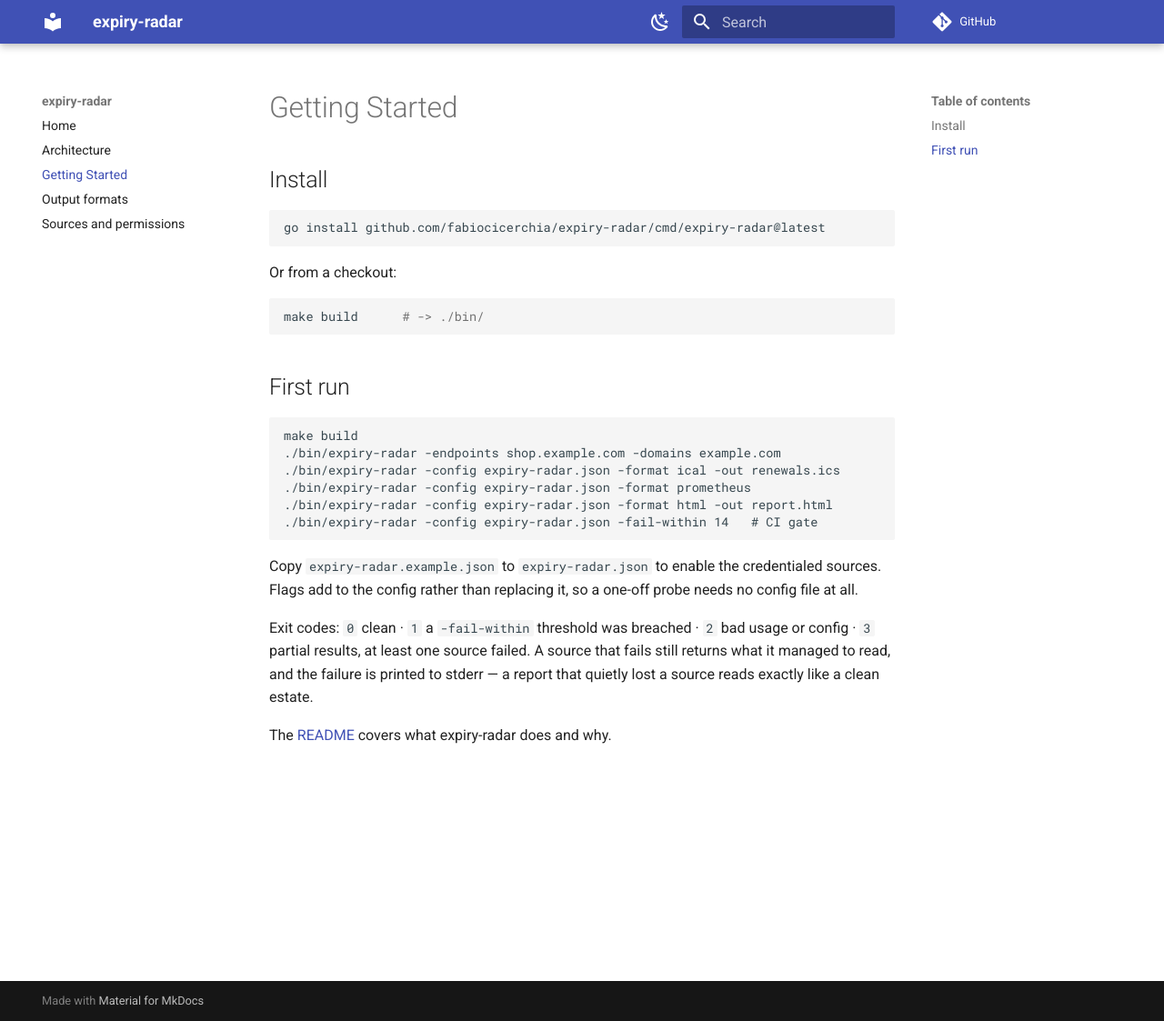
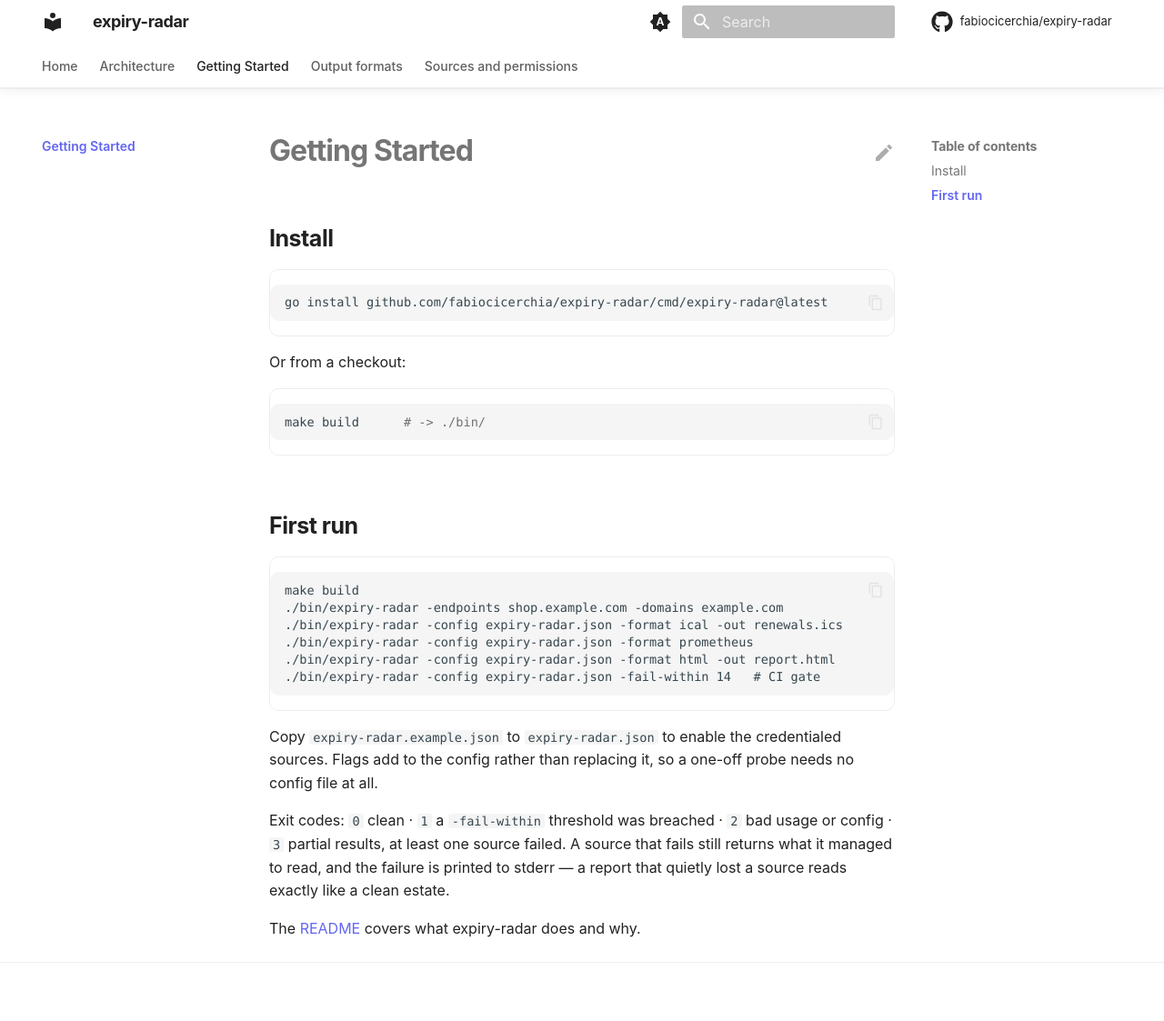
Before and after one commit to fabiocicerchia/expiry-radar, an MkDocs documentation site: the page built from docs/getting-started.md, in a window 1280 px wide and 1123 px high. Shown: the whole window at 91% size. Built offline with MkDocs 1.6.1 and Material for MkDocs 9.7.7, drawn with Linux system fonts in a browser that asks for light colours; comment, search, counter and statistics services are not loaded.

Commit message:
feat(docs): build the docs site in Actions and drop Read the Docs
This repo's mkdocs.yml has never been rendered: Pages serves main/docs as
a folder, so the site is docs/index.html plus raw markdown, and the doc
pages come back as text/markdown rather than a rendered site.

docs.yml builds it with `mkdocs build --strict` on the pinned toolchain and
deploys the artifact to Pages. The splash is copied to the artifact root,
where the repo homepage and README badges already point, and the rendered
site publishes under /docs/ — so no existing URL breaks.

mkdocs.yml takes the shared Material template but keeps this repo's own nav.
docs/requirements.txt pins the toolchain, git-revision-date-localized
included: the config loads it and the strict build aborts without it.
check-yaml skips mkdocs.yml, whose Material tags safe_load cannot parse.

The strict build also found links the raw-markdown site was hiding:
../README.md was never a valid relative target (the README is not inside
docs/), and several links pointed at files outside the docs tree. Fixed
in: docs/getting-started.md.

Co-Authored-By: Claude Opus 5 (1M context) <noreply@anthropic.com>
Claude-Session: https://claude.ai/code/session_01F5By8zzZMak7tqZGraixSJ

```diff
--- a/.pre-commit-config.yaml
+++ b/.pre-commit-config.yaml
@@ -22,7 +22,7 @@ repos:
         # templates rather than YAML — the parser cannot read either as-is. The
         # exclude is path-relative so it catches chart/ and charts/<name>/ alike.
         args: [--allow-multiple-documents]
-        exclude: (^|/)templates/
+        exclude: (^|/)templates/|^mkdocs\.yml$
       - id: check-json
       - id: check-toml
       # Python only (types: [python]) — a no-op in a repo with no .py files, so
--- a/docs/getting-started.md
+++ b/docs/getting-started.md
@@ -32,4 +32,4 @@ usage or config · `3` partial results, at least one source failed. A source tha
 fails still returns what it managed to read, and the failure is printed to
 stderr — a report that quietly lost a source reads exactly like a clean estate.
 
-The [README](../README.md) covers what expiry-radar does and why.
+The [README](README.md) covers what expiry-radar does and why.
--- /dev/null
+++ b/docs/stylesheets/extra.css
@@ -0,0 +1,227 @@
+/*
+ * PROJECT_NAME — premium documentation theme for MkDocs Material.
+ * System typography, gradient accents, soft depth, icon-driven feature cards.
+ * Nothing here loads over the network: no CDN, no web font, no analytics.
+ *
+ * ── The one thing you change ──────────────────────────────────────────────
+ * The accent below. Pick the colour of the cluster the project belongs to so
+ * the docs, the landing page (docs/index.html) and the GitHub description read
+ * as one family — don't pick from taste. Set --accent and --accent-2 to match
+ * the pair you used in docs/index.html:
+ *
+ *   platform / Kubernetes    #38bdf8  #3b82f6   (blue)
+ *   security / supply chain  #fb923c  #ef4444   (orange-red)
+ *   CLI utilities            #22d3ee  #6366f1   (cyan-indigo)   ← default
+ *   GreenOps                 #34d399  #059669   (green)
+ */
+
+:root {
+  /* Keep --accent / --accent-2 identical to docs/index.html so the splash and
+     the docs site never drift. Roles below map them for legibility: indigo
+     carries chrome/links (contrast on white), cyan is the interactive accent;
+     the hero and buttons blend both. */
+  --accent: #22d3ee;
+  --accent-2: #6366f1;
+
+  --md-primary-fg-color: var(--accent-2);
+  --md-primary-fg-color--light: var(--accent-2);
+  --md-primary-fg-color--dark: var(--accent-2);
+  --md-accent-fg-color: var(--accent);
+
+  /* System stack — matches docs/index.html and needs no download. */
+  --md-text-font-family: -apple-system, BlinkMacSystemFont, "Segoe UI", Roboto,
+    Helvetica, Arial, sans-serif;
+  --md-code-font-family: ui-monospace, SFMono-Regular, "SF Mono", Menlo, Monaco,
+    Consolas, "Liberation Mono", monospace;
+}
+
+/* Keep the header/links legible on the custom primary in both schemes. */
+[data-md-color-primary="custom"] {
+  --md-primary-bg-color: #ffffff;
+  --md-typeset-a-color: var(--accent-2); /* indigo — readable on white */
+}
+[data-md-color-scheme="slate"] {
+  --md-typeset-a-color: var(--accent); /* cyan — readable on the dark ground */
+  --md-default-bg-color: #0b0f1a;
+  --md-default-bg-color--light: #0d1220;
+}
+[data-md-color-scheme="slate"] .md-header,
+[data-md-color-scheme="slate"] .md-tabs {
+  background-color: #0b0f1a;
+}
+
+/* === Header: translucent, blurred, hairline divider ====================== */
+
+.md-header {
+  background-color: var(--md-default-bg-color);
+  color: var(--md-default-fg-color);
+  box-shadow: none;
+  border-bottom: 1px solid var(--md-default-fg-color--lightest);
+  backdrop-filter: saturate(180%) blur(20px);
+  -webkit-backdrop-filter: saturate(180%) blur(20px);
+}
+.md-header[data-md-state="shadow"],
+.md-header--shadow {
+  box-shadow: 0 2px 12px rgba(0, 0, 0, 0.06);
+}
+.md-header__title {
+  font-weight: 700;
+  letter-spacing: -0.02em;
+}
+.md-tabs {
+  background-color: var(--md-default-bg-color);
+  color: var(--md-default-fg-color);
+  border-bottom: 1px solid var(--md-default-fg-color--lightest);
+}
+.md-tabs__link {
+  opacity: 0.72;
+  font-weight: 500;
+}
+.md-tabs__link:hover,
+.md-tabs__link--active {
+  opacity: 1;
+}
+
+/* === Typography ========================================================== */
+
+.md-typeset {
+  font-feature-settings: "kern", "liga";
+}
+.md-typeset h1 {
+  font-weight: 700;
+  letter-spacing: -0.03em;
+  line-height: 1.15;
+}
+.md-typeset h2 {
+  font-weight: 650;
+  letter-spacing: -0.02em;
+  margin-top: 2.4em;
+}
+.md-typeset h3 {
+  font-weight: 600;
+  letter-spacing: -0.01em;
+}
+
+/* Rounded, bordered code blocks — softer than the default flush edges. */
+.md-typeset pre > code,
+.md-typeset .highlight > pre {
+  border-radius: 10px;
+}
+.md-typeset .highlight {
+  border-radius: 10px;
+  border: 1px solid var(--md-default-fg-color--lightest);
+}
+
+/* Tables read as cards and scroll on narrow screens instead of clipping. */
+.md-typeset table:not([class]) {
+  border-radius: 10px;
+  border: 1px solid var(--md-default-fg-color--lightest);
+  overflow: hidden;
+  font-size: 0.78rem;
+}
+.md-typeset table:not([class]) th {
+  font-weight: 600;
+  text-transform: uppercase;
+  letter-spacing: 0.04em;
+  font-size: 0.68rem;
+}
+
+/* === Buttons ============================================================= */
+
+.md-typeset .md-button {
+  border-radius: 980px;
+  font-weight: 600;
+  padding: 0.5em 1.4em;
+  transition: transform 0.25s cubic-bezier(0.25, 0.1, 0.25, 1),
+    box-shadow 0.25s ease;
+}
+.md-typeset .md-button--primary {
+  background: linear-gradient(135deg, var(--accent), var(--accent-2));
+  border: none;
+  color: #fff;
+}
+.md-typeset .md-button:hover {
+  transform: translateY(-1px) scale(1.02);
+  box-shadow: 0 6px 24px rgba(99, 102, 241, 0.3);
+}
+
+/* === Home hero =========================================================== */
+/* Rendered from a <div class="hero"> block in docs/README.md. */
+
+.md-typeset .hero {
+  text-align: center;
+  padding: 3.5rem 1rem 1rem;
+}
+.md-typeset .hero h1 {
+  font-size: 3rem;
+  margin: 0 0 0.4rem;
+  background: linear-gradient(135deg, var(--accent), var(--accent-2));
+  -webkit-background-clip: text;
+  background-clip: text;
+  -webkit-text-fill-color: transparent;
+  color: transparent;
+}
+.md-typeset .hero .hero-tagline {
+  font-size: 1.3rem;
+  font-weight: 500;
+  color: var(--md-default-fg-color--light);
+  max-width: 42rem;
+  margin: 0 auto 1.6rem;
+  line-height: 1.4;
+}
+.md-typeset .hero .md-button + .md-button {
+  margin-left: 0.5rem;
+}
+
+/* === Feature cards ======================================================= */
+/* Material's `<div class="grid cards">` list syntax, given depth + hover. */
+
+.md-typeset .grid.cards > ul > li,
+.md-typeset .grid > .card {
+  border-radius: 16px;
+  border: 1px solid var(--md-default-fg-color--lightest);
+  padding: 1.4rem;
+  transition: transform 0.3s cubic-bezier(0.25, 0.1, 0.25, 1),
+    box-shadow 0.3s ease, border-color 0.3s ease;
+}
+.md-typeset .grid.cards > ul > li:hover,
+.md-typeset .grid > .card:hover {
+  transform: translateY(-3px);
+  border-color: color-mix(in srgb, var(--accent) 40%, transparent);
+  box-shadow: 0 10px 34px rgba(0, 0, 0, 0.08);
+}
+[data-md-color-scheme="slate"] .md-typeset .grid.cards > ul > li:hover {
+  box-shadow: 0 10px 34px rgba(0, 0, 0, 0.5);
+}
+.md-typeset .grid.cards > ul > li > hr {
+  margin: 0.8rem 0;
+}
+.md-typeset .grid.cards .twemoji,
+.md-typeset .grid.cards svg {
+  color: var(--accent);
+}
+
+/* === Sidebar / nav ======================================================= */
+
+.md-nav__title {
+  font-weight: 700;
+  letter-spacing: -0.01em;
+}
+.md-nav__link--active {
+  font-weight: 600;
+}
+
+/* === Footer ============================================================== */
+
+.md-footer-meta {
+  background-color: var(--md-default-bg-color);
+  border-top: 1px solid var(--md-default-fg-color--lightest);
+}
+.md-footer-meta .md-footer-copyright,
+.md-footer-meta .md-footer__link {
+  color: var(--md-default-fg-color--light);
+}
+
+html {
+  scroll-behavior: smooth;
+}
--- a/mkdocs.yml
+++ b/mkdocs.yml
@@ -1,24 +1,132 @@
+# expiry-radar docs — MkDocs Material, styled to feel like a product site
+# (premium hero, feature cards, nav tabs, dark/light, local search, edit links)
+# while staying on the portfolio's standard tooling. See docs/stylesheets/extra.css
+# for the look; the accent palette lives there and is the only thing you swap.
 site_name: expiry-radar
 site_description: >-
-  One inventory of everything that expires, ranked by blast radius.
+site_url: https://fabiocicerchia.github.io/expiry-radar/docs/
 repo_url: https://github.com/fabiocicerchia/expiry-radar
+repo_name: fabiocicerchia/expiry-radar
+edit_uri: edit/main/docs/
+copyright: Copyright &copy; 2026 Fabio Cicerchia
 docs_dir: docs
+
+# docs/index.html is the standalone GitHub Pages splash, not a docs page. Keep
+# it out of the MkDocs render so the site home (README.md) maps to index.html
+# without a collision. GitHub Pages still serves the raw file; RTD serves this.
+exclude_docs: |
+  index.html
+  requirements.txt
 
 theme:
   name: material
+  # No web fonts: these docs avoid external requests (privacy, offline docs,
+  # reproducible RTD builds). A system font stack is set in extra.css instead.
+  font: false
+  language: en
   palette:
-    - scheme: default
-      toggle: { icon: material/weather-night, name: Dark mode }
-    - scheme: slate
-      toggle: { icon: material/weather-sunny, name: Light mode }
+    # Follows the OS by default, with a manual toggle. `primary`/`accent: custom`
+    # hand the colours to extra.css so both schemes share one palette.
+    - media: "(prefers-color-scheme)"
+      primary: custom
+      accent: custom
+      toggle:
+        icon: material/brightness-auto
+        name: Switch to light mode
+    - media: "(prefers-color-scheme: light)"
+      scheme: default
+      primary: custom
+      accent: custom
+      toggle:
+        icon: material/weather-night
+        name: Switch to dark mode
+    - media: "(prefers-color-scheme: dark)"
+      scheme: slate
+      primary: custom
+      accent: custom
+      toggle:
+        icon: material/weather-sunny
+        name: Switch to system preference
+  features:
+    - navigation.tabs
+    - navigation.tabs.sticky
+    - navigation.sections
+    - navigation.top
+    - navigation.tracking
+    - navigation.indexes
+    - toc.follow
+    - search.suggest
+    - search.highlight
+    - search.share
+    - content.code.copy
+    - content.code.annotate
+    - content.action.edit
+    - content.tooltips
+  icon:
+    repo: fontawesome/brands/github
+    edit: material/pencil
 
+extra_css:
+  - stylesheets/extra.css
+
+extra:
+  # `generator: false` drops the "Made with Material for MkDocs" line; keep it
+  # if you'd rather credit the theme.
+  generator: false
+  social:
+    - icon: fontawesome/brands/github
+      link: https://github.com/fabiocicerchia/expiry-radar
+
+# Only the search plugin ships with MkDocs itself, so RTD needs nothing beyond
+# docs/requirements.txt. Anything else (social cards, minify, git-revision-date)
+# is a pip add — wire it into requirements.txt too or the RTD build breaks.
+plugins:
+  - search
+  - git-revision-date-localized:
+      enable_creation_date: true
+      # RTD's clone can be shallow; fall back to the build date instead of
+      # failing when a file's history isn't present.
+      fallback_to_build_date: true
+      type: date
+  # Note: Material's `social` plugin is deliberately NOT enabled — it downloads
+  # a font from fonts.google.com at build time, which breaks this repo's
+  # no-external-requests / reproducible-build stance (and every RTD build that
+  # inherits this template). Add Open Graph images by hand if you want them.
+
+markdown_extensions:
+  - abbr
+  - admonition
+  - attr_list
+  - def_list
+  - footnotes
+  - md_in_html
+  - tables
+  - toc:
+      permalink: true
+  - pymdownx.details
+  - pymdownx.superfences
+  - pymdownx.highlight:
+      anchor_linenums: true
+      line_spans: __span
+      pygments_lang_class: true
+  - pymdownx.inlinehilite
+  - pymdownx.snippets:
+      # `.` is the repo root (where mkdocs runs), so docs/changelog.md can embed
+      # the root CHANGELOG.md with `--8<-- "CHANGELOG.md"`.
+      base_path: ["."]
+      check_paths: true
+  - pymdownx.tabbed:
+      alternate_style: true
+  - pymdownx.tasklist:
+      custom_checkbox: true
+  - pymdownx.emoji:
+      emoji_index: !!python/name:material.extensions.emoji.twemoji
+      emoji_generator: !!python/name:material.extensions.emoji.to_svg
+
+# Top-level entries become tabs (theme feature navigation.tabs).
 nav:
   - Home: README.md
   - Architecture: architecture.md
   - Getting Started: getting-started.md
   - Output formats: outputs.md
   - Sources and permissions: sources.md
-
-markdown_extensions:
-  - admonition
-  - pymdownx.superfences
```
Also changed, not shown: docs/requirements.txt (added, +10 -0 lines), 1 other file.
